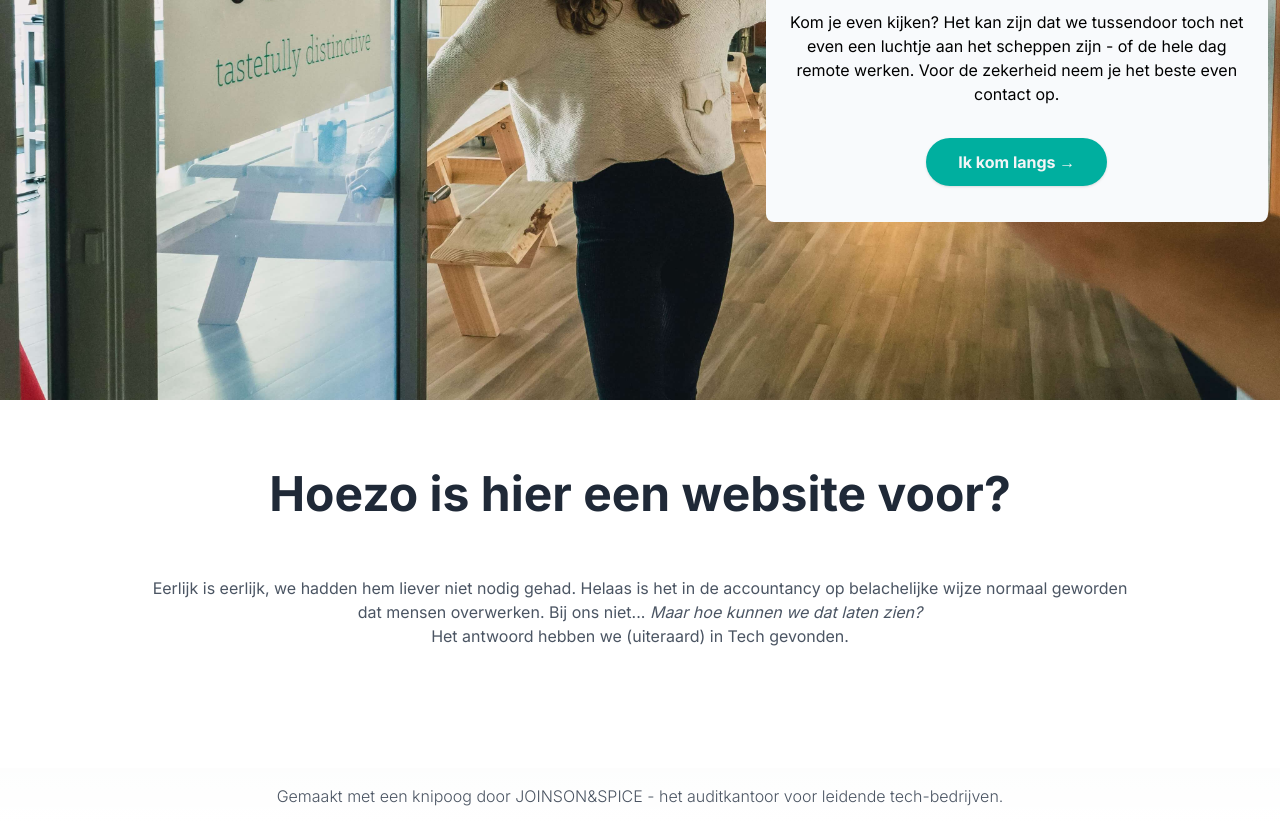
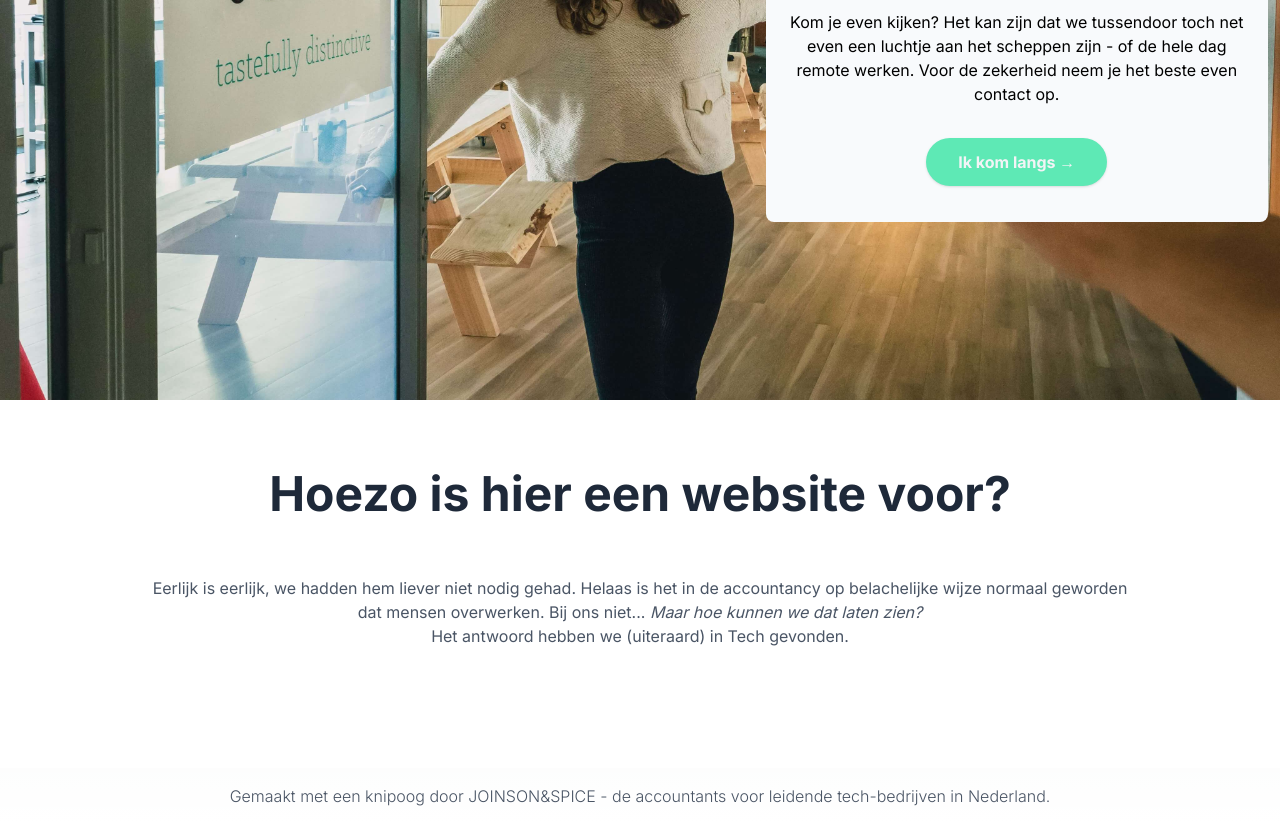
Before and after one commit to joinsonandspice/iseriemandopkantoor, a Next.js app: page / in a window 1280 px wide. Shown: the part 400-1224 px from the top of the page. Built offline with nearby package versions, Linux system fonts and the light colour scheme.

Commit message:
Update deps

```diff
--- a/app/globals.css
+++ b/app/globals.css
@@ -1,6 +1,4 @@
-@tailwind base;
-@tailwind components;
-@tailwind utilities;
+@import "tailwindcss";
 
 :root {
   --foreground-rgb: 0, 0, 0;
--- a/app/page.tsx
+++ b/app/page.tsx
@@ -171,7 +171,7 @@ export default function Home() {
       </div>
     </section>
     <div className='w-full text-center text-gray-600 font-light py-4'>
-      Gemaakt met een knipoog door <a href="https://joinsonandspice.nl?utm_source=iseriemandopkantoor&utm_medium=website&utm_campaign=iseriemandopkantoor" >JOINSON&SPICE</a> - het auditkantoor voor leidende tech-bedrijven.
+      Gemaakt met een knipoog door <a href="https://joinsonandspice.nl?utm_source=iseriemandopkantoor&utm_medium=website&utm_campaign=iseriemandopkantoor" >JOINSON&SPICE</a> - de accountants voor leidende tech-bedrijven in Nederland.
     </div>
   </main>
   )
--- a/postcss.config.js
+++ b/postcss.config.js
@@ -1,6 +1,6 @@
 module.exports = {
   plugins: {
-    tailwindcss: {},
+    "@tailwindcss/postcss": {},
     autoprefixer: {},
   },
 }
```
Also changed, not shown: package.json (+14 -13 lines), 1 other file (tests, documents, lock files or other folders).
